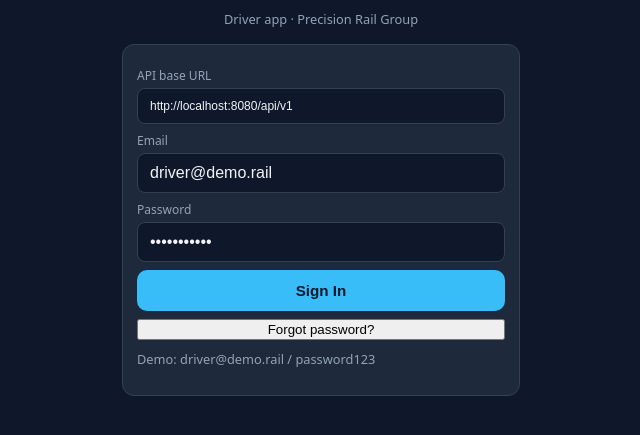
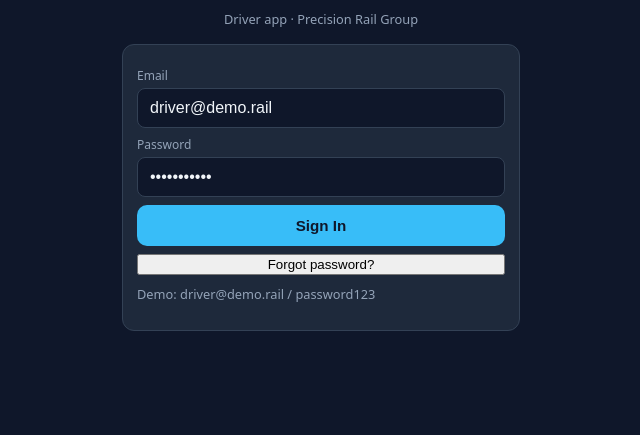
Before and after one commit to joellevato559/precision-rail, a website: page driver-pwa/index.html in a window 1280 px wide. Shown: the part 175-610 px from the top of the page, without its empty margins (319-959 px from the left). Drawn offline with Linux system fonts and the light colour scheme.

Commit message:
Update index.html

```diff
--- a/driver-pwa/index.html
+++ b/driver-pwa/index.html
@@ -73,8 +73,8 @@
       <h1 style="text-align:center;">Time &amp; Mileage</h1>
       <p class="muted" style="text-align:center;">Driver app · Precision Rail Group</p>
       <div class="card" style="margin-top:16px;">
-        <label>API base URL</label>
-        <input id="apiBase" value="http://localhost:8080/api/v1" />
+
+        <input id="apiBase" value="https://api.precisionrailgroup.com/api/v1" style="display:none" />
         <label>Email</label>
         <input id="email" type="email" value="driver@demo.rail" autocomplete="username" />
         <label>Password</label>
```
